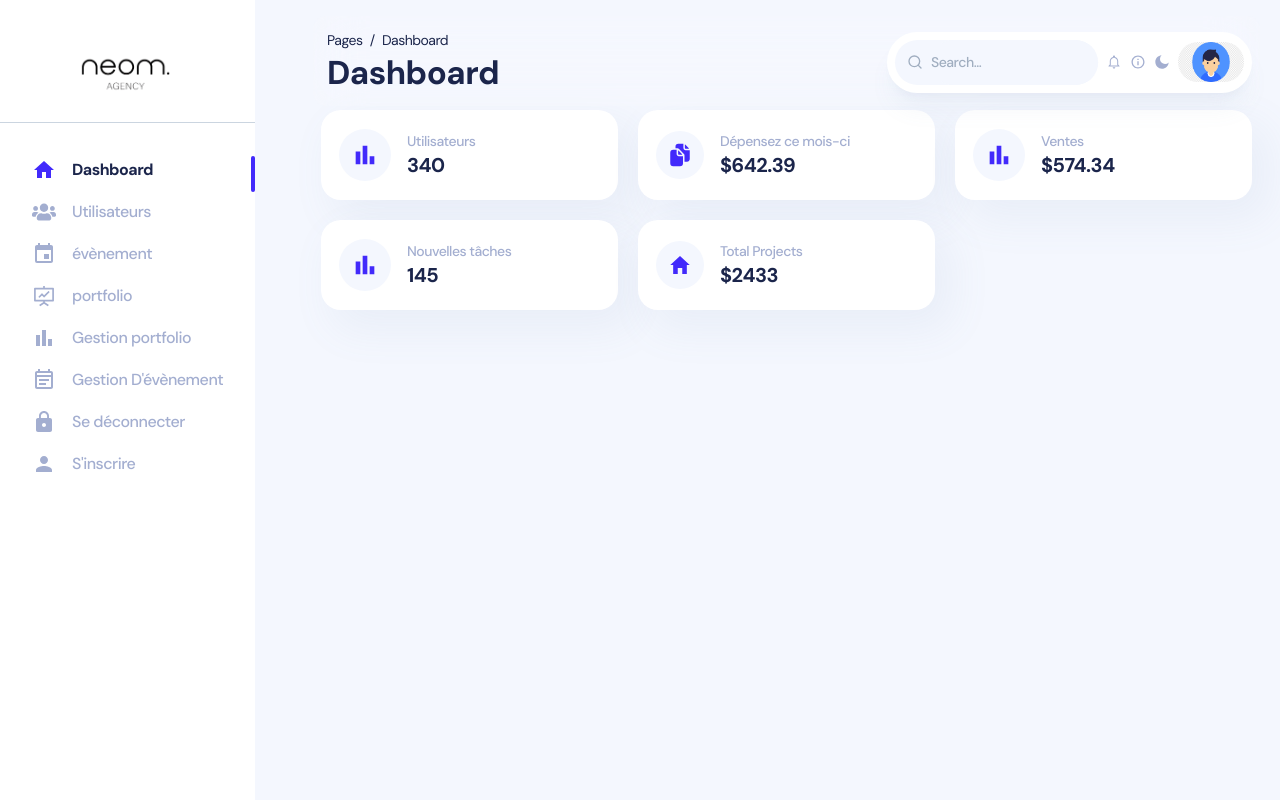
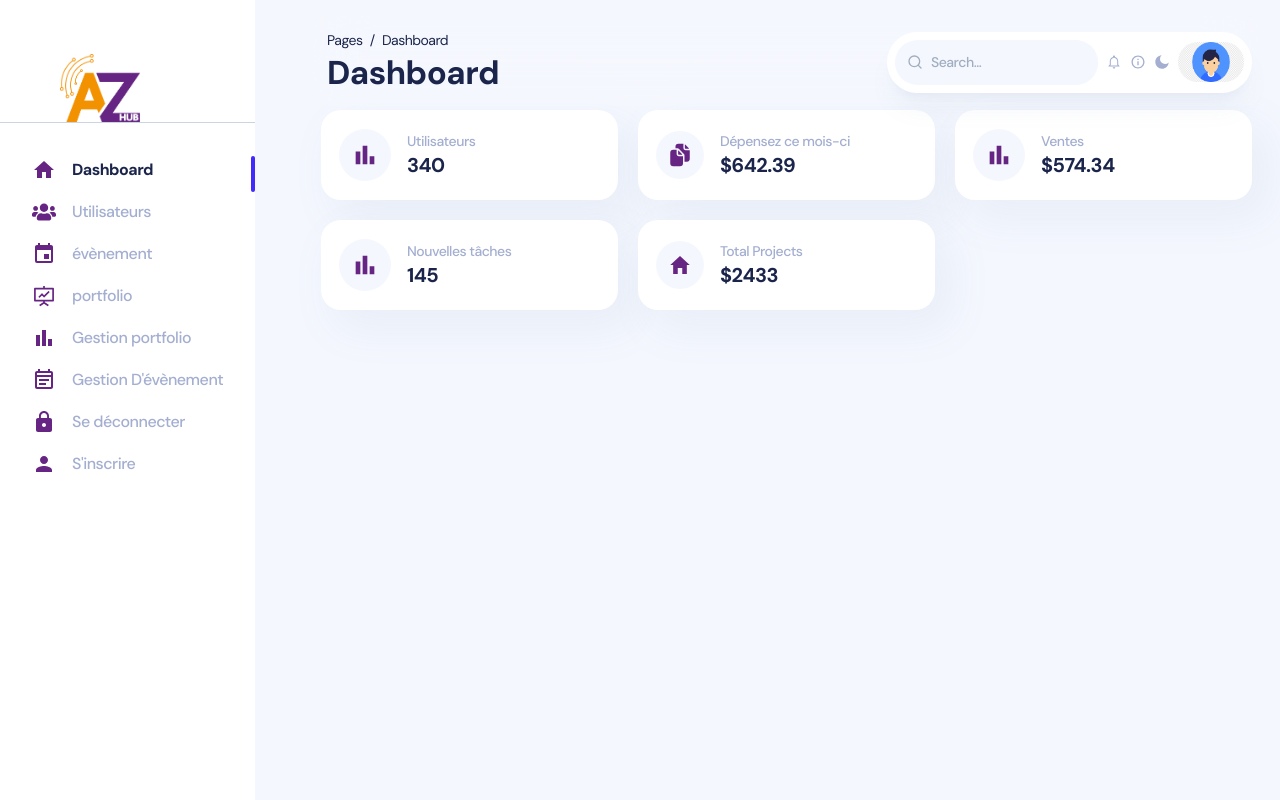
Before and after one commit to fati-aafak/Dashboard-az-hub, a React (Create React App) app: page /admin/default in a window 1280 px wide. Shown: the top 800 px of the page. Built offline with nearby package versions, Linux system fonts and the light colour scheme; what tailwindcss-rtl would draw is missing.

Commit message:
up colors

```diff
--- a/src/components/footer/Footer.jsx
+++ b/src/components/footer/Footer.jsx
@@ -3,7 +3,7 @@ const Footer = () => {
     <div className="flex w-full flex-col items-center justify-between px-1 pb-8 pt-3 lg:px-8 xl:flex-row">
       <h5 className="mt-32 text-center text-sm font-medium text-gray-600 sm:!mb-0 md:text-lg">
         <p className="mt-32 text-center text-sm text-gray-600 sm:!mb-0 md:text-base">
-          ©{1900 + new Date().getYear()} neom-agency. All Rights Reserved.
+          ©{1900 + new Date().getYear()} AZ HUB-agency. All Rights Reserved.
         </p>
       </h5>
       <div className="mt-[15rem]">
--- a/src/components/sidebar/index.jsx
+++ b/src/components/sidebar/index.jsx
@@ -1,7 +1,7 @@
 
 import { HiX } from "react-icons/hi";
 import Links from "./components/Links";
-import logo from "../../assets/img/dashboards/blackneom.png"
+import logo from "../../assets/img/dashboards/AZPNG.png"
 import routes from "routes.js";
 
 const Sidebar = ({ open, onClose }) => {
@@ -20,7 +20,7 @@ const Sidebar = ({ open, onClose }) => {
 
       <div className={`mx-[56px] mt-[50px] flex items-center`}>
         <div className="mt-1 ml-1 h-2.5 font-poppins text-[26px] font-bold uppercase text-navy-700 dark:text-white">
-        <img src={logo} alt="" className="w-32" />
+        <img src={logo} alt="" className="w-20" />
         </div>
       </div>
       <div class="mt-[58px] mb-7 h-px bg-gray-300 dark:bg-white/30" />
--- a/src/routes.js
+++ b/src/routes.js
@@ -27,14 +27,14 @@ const routes = [
     name: "Dashboard",
     layout: "/admin",
     path: "default",
-    icon: <MdHome className="h-6 w-6" />,
+    icon: <MdHome className="h-6 w-6 text-[#662483]" />,
     component: <MainDashboard />,
   },
   {
     name: "Utilisateurs",
     layout: "/admin",
     path: "Utilisateurs",
-    icon: <FaUsers className="h-6 w-6"  />,
+    icon: <FaUsers className="h-6 w-6 text-[#662483]"  />,
     component: <NFTMarketplace />,
     secondary: true,
   },
@@ -42,20 +42,20 @@ const routes = [
     name: "évènement",
     layout: "/admin",
     path: "Event",
-    icon: <MdEvent  className="h-6 w-6" />,
+    icon: <MdEvent  className="h-6 w-6 text-[#662483]" />,
     component: <Event/>,
   },
   {
     name: "portfolio",
     layout: "/admin",
     path: "portfolioList",
-    icon: <AiOutlineFundProjectionScreen className="h-6 w-6" />,
+    icon: <AiOutlineFundProjectionScreen className="h-6 w-6 text-[#662483]" />,
     component: <Portfolio/>,
   },
   {
     name: "Gestion portfolio",
     layout: "/admin",
-    icon: <MdBarChart className="h-6 w-6" />,
+    icon: <MdBarChart className="h-6 w-6 text-[#662483]" />,
     path: "RTLDefault",
     component: <RTLDefault/>,
   },
@@ -63,7 +63,7 @@ const routes = [
     name: "Gestion D'évènement",
     layout: "/admin",
     path: "data-tables",
-    icon: <MdOutlineEventNote className="h-6 w-6" />,
+    icon: <MdOutlineEventNote className="h-6 w-6 text-[#662483]" />,
     component: <DataTables />,
   },
 
@@ -71,14 +71,14 @@ const routes = [
     name: "Se déconnecter",
     layout: "/auth",
     path: "sign-in",
-    icon: <MdLock className="h-6 w-6" />,
+    icon: <MdLock className="h-6 w-6 text-[#662483]" />,
     component: <SignIn />,
   },
   {
     name: "S'inscrire",
     layout: "/auth",
     path: "register",
-    icon: <MdPerson className="h-6 w-6" />,
+    icon: <MdPerson className="h-6 w-6 text-[#662483]" />,
     component: <Register />,
   },
 
--- a/src/views/admin/default/components/index.jsx
+++ b/src/views/admin/default/components/index.jsx
@@ -12,28 +12,28 @@ const Dashboard = () => {
 
       <div className="mt-3 grid grid-cols-1 gap-5 md:grid-cols-2 lg:grid-cols-3 2xl:grid-cols-3 3xl:grid-cols-6">
         <Widget
-          icon={<MdBarChart className="h-7 w-7" />}
+          icon={<MdBarChart className="h-7 w-7 text-[#662483]" />}
           title={"Utilisateurs"}
           subtitle={"340"}
         />
         <Widget
-          icon={<IoDocuments className="h-6 w-6" />}
+          icon={<IoDocuments className="h-6 w-6 text-[#662483]" />}
           title={"Dépensez ce mois-ci"}
           subtitle={"$642.39"}
         />
         <Widget
-          icon={<MdBarChart className="h-7 w-7" />}
+          icon={<MdBarChart className="h-7 w-7 text-[#662483]" />}
           title={"Ventes"}
           subtitle={"$574.34"}
         />
 
         <Widget
-          icon={<MdBarChart className="h-7 w-7" />}
+          icon={<MdBarChart className="h-7 w-7 text-[#662483]" />}
           title={"Nouvelles tâches"}
           subtitle={"145"}
         />
         <Widget
-          icon={<IoMdHome className="h-6 w-6" />}
+          icon={<IoMdHome className="h-6 w-6 text-[#662483]" />}
           title={"Total Projects"}
           subtitle={"$2433"}
         />
--- a/src/views/admin/gestionP/components/PageManagement.jsx
+++ b/src/views/admin/gestionP/components/PageManagement.jsx
@@ -219,7 +219,7 @@ const PagePort = () => {
           )}
         </div>
         <div className="mt-8">
-          <button type="submit" className="px-4 py-2 font-bold text-white bg-blue-500 rounded hover:bg-blue-700">
+          <button type="submit" className="px-4 py-2 font-bold text-white bg-[#662483] rounded hover:bg-blue-700">
             Save Changes
           </button>
         </div>
--- a/src/views/admin/marketplace/components/UserList .jsx
+++ b/src/views/admin/marketplace/components/UserList .jsx
@@ -33,7 +33,7 @@ const UserList = () => {
         <div className="text-lg font-bold text-navy-700 dark:text-white">
           Utilisateurs Connectés
         </div>
-        <button className="linear rounded-[20px] bg-lightPrimary px-4 py-2 text-base font-medium text-brand-500 transition duration-200 hover:bg-gray-100 active:bg-gray-200 dark:bg-white/5 dark:text-white dark:hover:bg-white/10 dark:active:bg-white/20">
+        <button className="linear rounded-[20px] bg-lightPrimary px-4 py-2 text-base font-medium text-[#662483] transition duration-200 hover:bg-gray-100 active:bg-gray-200 dark:bg-white/5 dark:text-white dark:hover:bg-white/10 dark:active:bg-white/20">
           See all
         </button>
       </div>
@@ -101,7 +101,7 @@ const UserList = () => {
             placeholder="Rôle"
             className="border rounded p-2"
           />
-          <button onClick={handleAddUser} className="bg-blue-500 text-white rounded p-2">Ajouter</button>
+          <button onClick={handleAddUser} className="bg-[#662483] text-white rounded p-2">Ajouter</button>
         </div>
       </div>
     </Card>
--- a/src/views/admin/tables/components/DevelopmentTable.jsx
+++ b/src/views/admin/tables/components/DevelopmentTable.jsx
@@ -219,7 +219,7 @@ const PageMag = () => {
           )}
         </div>
         <div className="mt-8">
-          <button type="submit" className="px-4 py-2 font-bold text-white bg-blue-500 rounded hover:bg-blue-700">
+          <button type="submit" className="px-4 py-2 font-bold text-white bg-[#662483] rounded hover:bg-blue-700">
             Save Changes
           </button>
         </div>
--- a/src/views/auth/SignIn.jsx
+++ b/src/views/auth/SignIn.jsx
@@ -83,7 +83,7 @@ const SignIn = () => {
             onChange={handleChange}
           />
           {error && <p className="text-red-500">{error}</p>}
-          <button className="linear mt-2 w-full rounded-xl bg-brand-500 py-[12px] text-base font-medium text-white transition duration-200 hover:bg-brand-600 active:bg-brand-700 dark:bg-brand-400 dark:text-white dark:hover:bg-brand-300 dark:active:bg-brand-200" type="submit">
+          <button className="linear mt-2 w-full rounded-xl bg-[#662483] py-[12px] text-base font-medium text-white transition duration-200 hover:bg-brand-600 active:bg-brand-700 dark:bg-brand-400 dark:text-white dark:hover:bg-brand-300 dark:active:bg-brand-200" type="submit">
             Se connecter
           </button>
         </form>
--- a/src/views/auth/SignUp.jsx
+++ b/src/views/auth/SignUp.jsx
@@ -95,7 +95,7 @@ const SignUp = () => {
             onChange={handleChange}
           />
           {error && <p className="text-red-500">{error}</p>}
-          <button className="linear mt-2 w-full rounded-xl bg-brand-500 py-[12px] text-base font-medium text-white transition duration-200 hover:bg-brand-600 active:bg-brand-700 dark:bg-brand-400 dark:text-white dark:hover:bg-brand-300 dark:active:bg-brand-200" type='submit'>
+          <button className="linear mt-2 w-full rounded-xl bg-[#662483] py-[12px] text-base font-medium text-white transition duration-200 hover:bg-brand-600 active:bg-brand-700 dark:bg-brand-400 dark:text-white dark:hover:bg-brand-300 dark:active:bg-brand-200" type='submit'>
             S'inscrire
           </button>
         </form>
```
Also changed, not shown: src/assets/img/dashboards/AZPNG.png (added).
